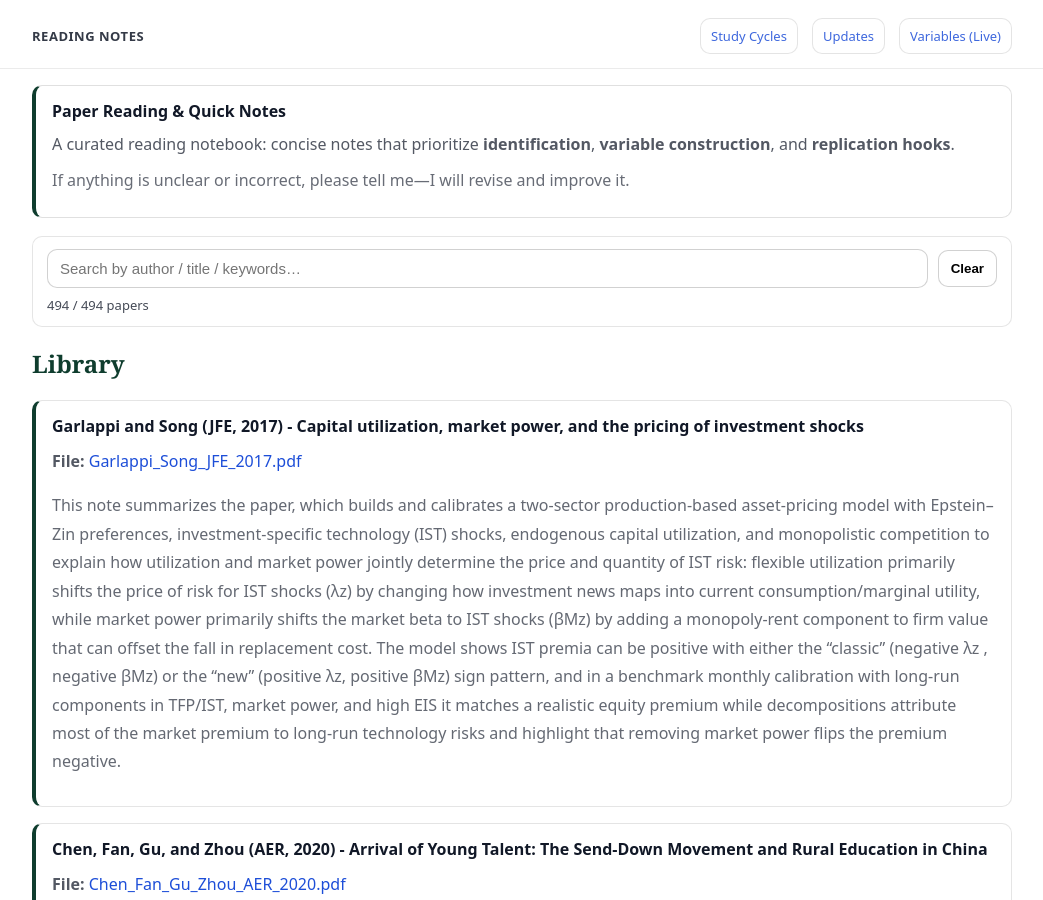
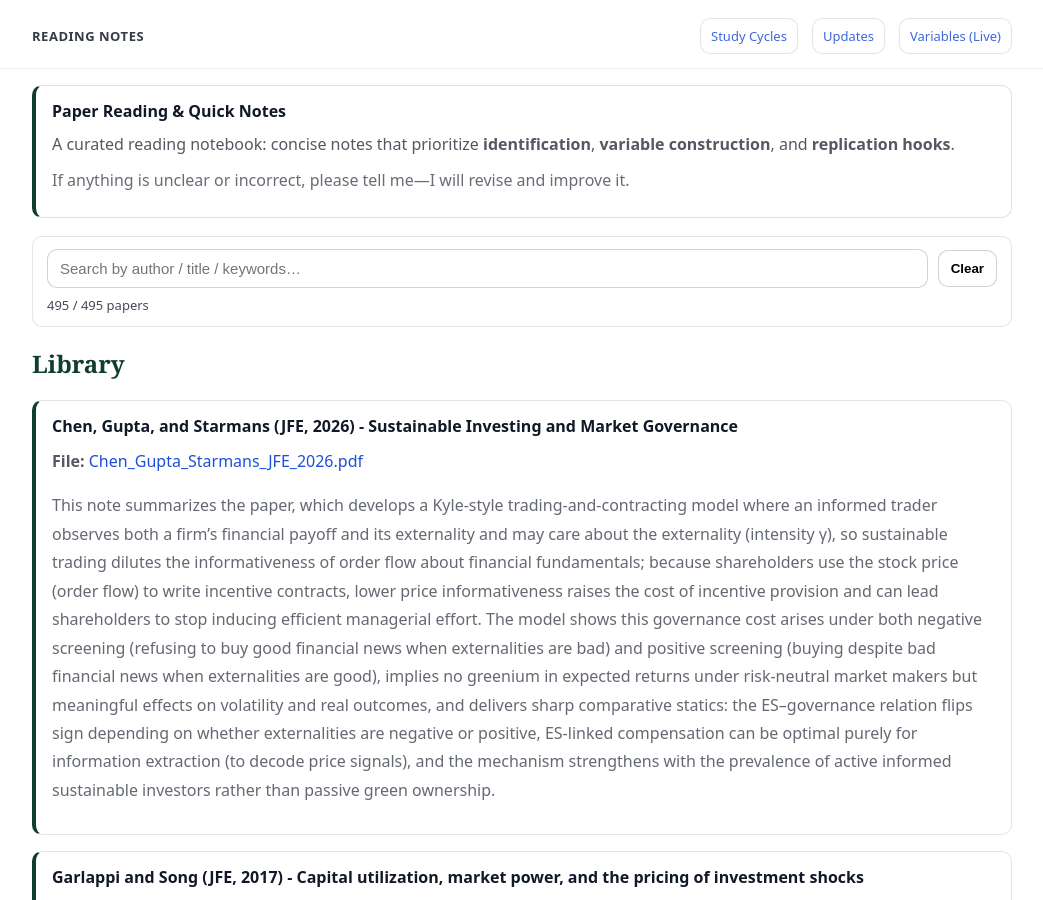
Before and after one commit to yaxinzn/study-archive, a Jekyll site: the page built from reading/index.md, in a window 1280 px wide and 900 px high. Shown: the whole window, without its empty margins (118-1161 px from the left). Built offline with Jekyll 4.4.1, drawn with Linux system fonts in a browser that asks for light colours.

Commit message:
Reading: add/update Chen_Gupta_Starmans_JFE_2026.pdf

```diff
--- a/_data/reading.yml
+++ b/_data/reading.yml
@@ -1,3 +1,7 @@
+- title: "Chen, Gupta, and Starmans (JFE, 2026) - Sustainable Investing and Market Governance"
+  file: "Chen_Gupta_Starmans_JFE_2026.pdf"
+  desc: "This note summarizes the paper, which develops a Kyle-style trading-and-contracting model where an informed trader observes both a firm’s financial payoff and its externality and may care about the externality (intensity γ), so sustainable trading dilutes the informativeness of order flow about financial fundamentals; because shareholders use the stock price (order flow) to write incentive contracts, lower price informativeness raises the cost of incentive provision and can lead shareholders to stop inducing efficient managerial effort. The model shows this governance cost arises under both negative screening (refusing to buy good financial news when externalities are bad) and positive screening (buying despite bad financial news when externalities are good), implies no greenium in expected returns under risk-neutral market makers but meaningful effects on volatility and real outcomes, and delivers sharp comparative statics: the ES–governance relation flips sign depending on whether externalities are negative or positive, ES-linked compensation can be optimal purely for information extraction (to decode price signals), and the mechanism strengthens with the prevalence of active informed sustainable investors rather than passive green ownership."
+
 - title: "Garlappi and Song (JFE, 2017) - Capital utilization, market power, and the pricing of investment shocks"
   file: "Garlappi_Song_JFE_2017.pdf"
   desc: "This note summarizes the paper, which builds and calibrates a two-sector production-based asset-pricing model with Epstein–Zin preferences, investment-specific technology (IST) shocks, endogenous capital utilization, and monopolistic competition to explain how utilization and market power jointly determine the price and quantity of IST risk: flexible utilization primarily shifts the price of risk for IST shocks (λz) by changing how investment news maps into current consumption/marginal utility, while market power primarily shifts the market beta to IST shocks (βMz) by adding a monopoly-rent component to firm value that can offset the fall in replacement cost. The model shows IST premia can be positive with either the “classic” (negative λz , negative βMz) or the “new” (positive λz, positive βMz) sign pattern, and in a benchmark monthly calibration with long-run components in TFP/IST, market power, and high EIS it matches a realistic equity premium while decompositions attribute most of the market premium to long-run technology risks and highlight that removing market power flips the premium negative."
```
Also changed, not shown: 1 other file.
